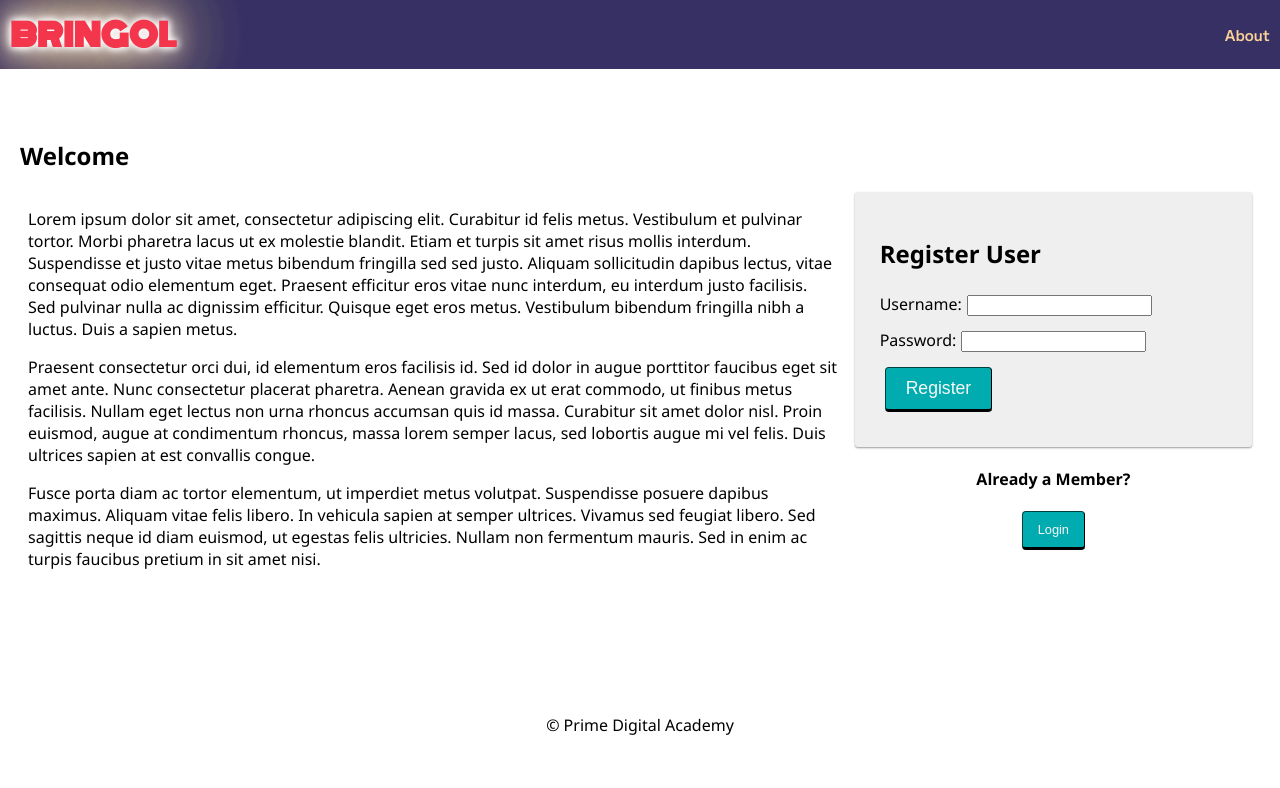
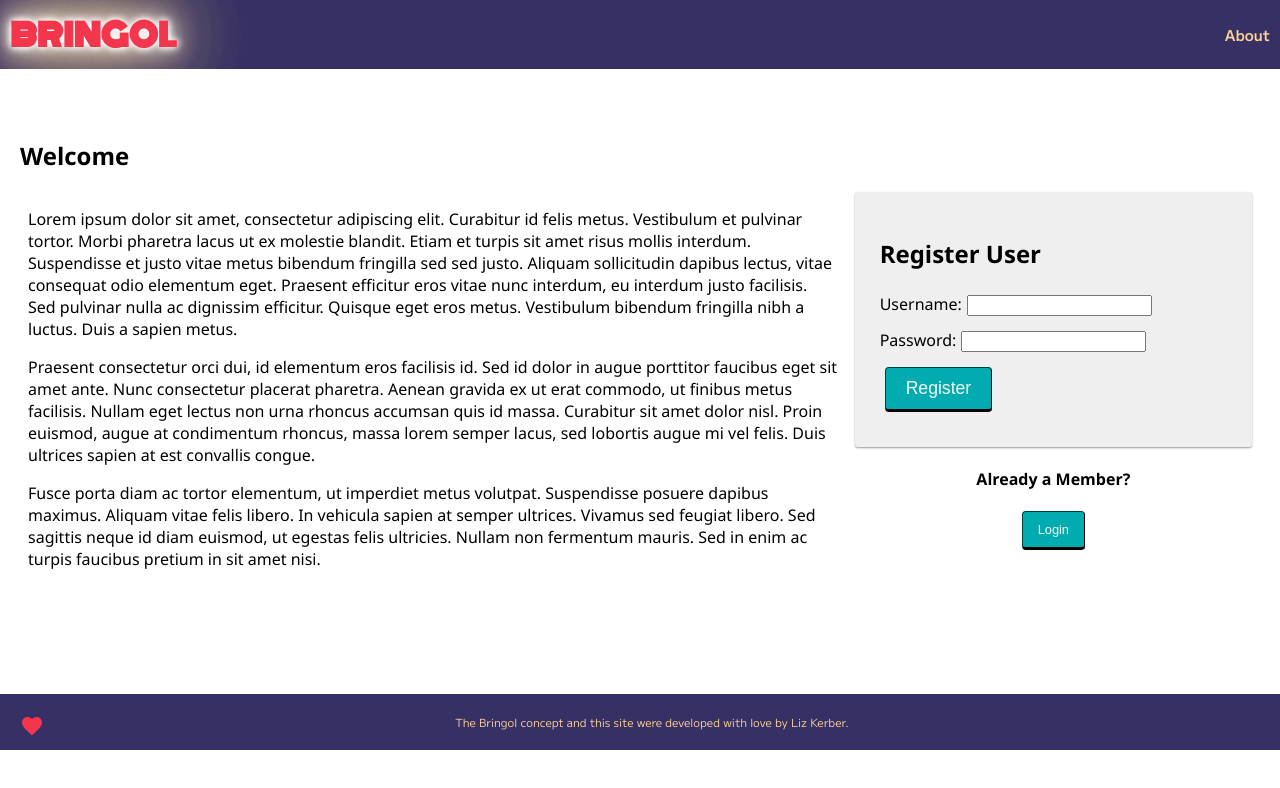
Before and after one commit to emkerber/rsvp_app, a React (Create React App) app: page /#/home in a window 1280 px wide. Shown: the top 788 px of the page. Built offline with nearby package versions, Linux system fonts and the light colour scheme; no server answers.

Commit message:
Updated footer text and styling

```diff
--- a/src/components/Footer/Footer.css
+++ b/src/components/Footer/Footer.css
@@ -1,5 +1,22 @@
+@font-face {
+  font-family: 'MPLUS1';
+  src: url('./MPLUS1-Regular.ttf') format('truetype');
+}
+
+#heart {
+  float: left;
+  position: relative;
+  margin-bottom: 50%;
+  color: #f4364c;
+}
+
 footer {
+  display: block;
   margin-top: 80px;
   padding: 20px;
   text-align: center;
+  font-family: 'MPLUS1', sans-serif;
+  font-size: 0.7em;
+  color: #fcd299;
+  background-color: #373064;
 }
--- a/src/components/Footer/Footer.jsx
+++ b/src/components/Footer/Footer.jsx
@@ -1,4 +1,5 @@
 import React from 'react';
+import FavoriteIcon from '@mui/icons-material/Favorite';
 import './Footer.css';
 
 // This is one of our simplest components
@@ -7,7 +8,12 @@ import './Footer.css';
 // or even care what the redux state is, so it doesn't need 'connect()'
 
 function Footer() {
-  return <footer>&copy; Prime Digital Academy</footer>;
+  return (
+    <footer>
+      <FavoriteIcon id="heart"/>
+      <span>The Bringol concept and this site were developed with love by Liz Kerber.</span>
+    </footer>
+  );
 }
 
 export default Footer;
```
Also changed, not shown: src/components/Footer/MPLUS1-Regular.ttf (added).
